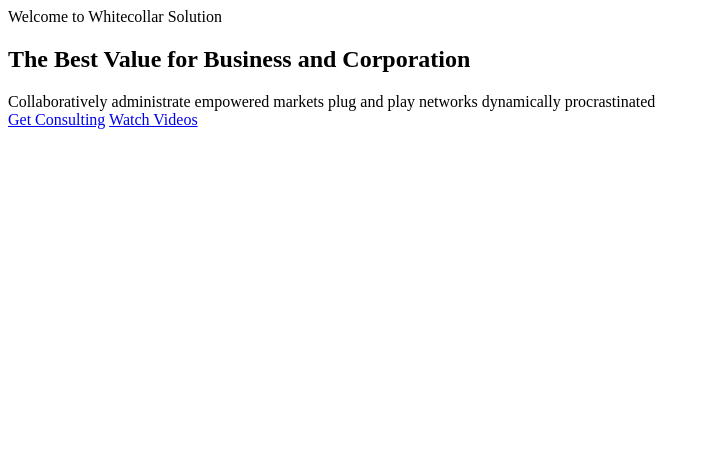
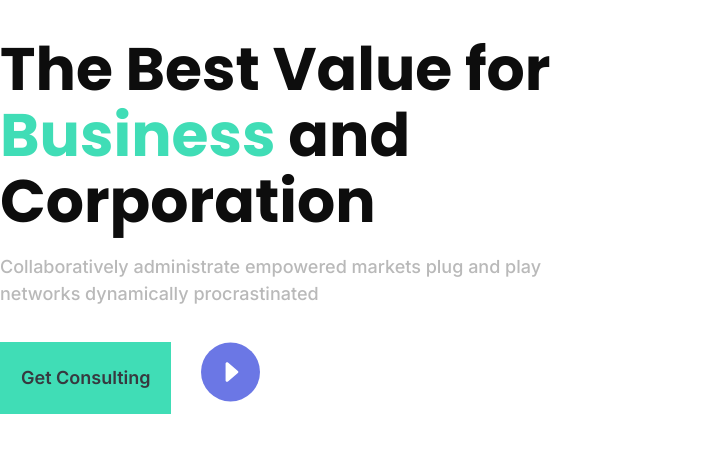
Before and after one commit to SunCavefreelancer/lesson-22, a plain HTML site: page index.html in a window 1280 px wide. Shown: the whole page, without its empty margins (0-718 px from the left). Drawn offline with Linux system fonts and the light colour scheme; a script that the page names is missing.

Commit message:
Add files via upload

```diff
--- a/scss/_function.scss
+++ b/scss/_function.scss
@@ -62,7 +62,10 @@
     }
     // Якщо не підтримується clamp();
     @supports not (#{$property}: $propertyValue) {
-			#{$property}: calc(#{toRem($minSize)} + #{$addSize} * (100vw - #{toRem($widthTo)}) / #{math.div($widthFrom, 16) - math.div($widthTo, 16)});
+      #{$property}: calc(
+        #{toRem($minSize)} + #{$addSize} * (100vw - #{toRem($widthTo)}) / #{math.div($widthFrom, 16) -
+          math.div($widthTo, 16)}
+      );
     }
   }
   @if $keepSize != 1 and $keepSize != 2 {
@@ -73,3 +76,14 @@
 }
 
 // .....
+// Мінімальна ширина сторінки
+$minWidth: 320;
+// Ширина полотна (макету)
+$maxWidth: 1920;
+// Ширина обмежуючого контейнера (0 = немає обмеження)
+$maxWidthContainer: 1170;
+// Загальний відступ у контейнера
+// (30 = по 15px ліворуч і праворуч, 0 = немає відступу)
+$containerPadding: 30;
+// Ширина спрацьовування першого брейкпоінту
+$containerWidth: $maxWidthContainer + $containerPadding;
--- a/scss/style.scss
+++ b/scss/style.scss
@@ -1,16 +1,4 @@
-// Мінімальна ширина сторінки
-$minWidth: 320;
-// Ширина полотна (макету)
-$maxWidth: 1920;
-// Ширина обмежуючого контейнера (0 = немає обмеження)
-$maxWidthContainer: 1170;
-// Загальний відступ у контейнера
-// (30 = по 15px ліворуч і праворуч, 0 = немає відступу)
-$containerPadding: 30;
-// Ширина спрацьовування першого брейкпоінту
-$containerWidth: $maxWidthContainer + $containerPadding;
-
-
+@use "sass:math";
 
 // Підключення шрифтів
 @import "_fonts.scss";
@@ -25,9 +13,6 @@ $containerWidth: $maxWidthContainer + $containerPadding;
 
 
 
-
-
-
 body {
   font-size: toRem(16);
 }
@@ -36,18 +21,16 @@ body {
   overflow: clip;
   min-height: 100%;
 
-
-	display: flex;			//прижимаем футер книзу
+  display: flex; //прижимаем футер книзу
   flex-direction: column; //прижимаем футер книзу
 }
 .wrapper main {
-	flex-grow: 1;			//прижимаем футер книзу
+  flex-grow: 1; //прижимаем футер книзу
 }
-
 
 // для усіх "__container" однаково
 [class*="__container"] {
-	max-width: 1270px;/* 1240 + 15 + 15 */
+  max-width: 1270px; /* 1240 + 15 + 15 */
   margin: 0 auto;
   padding-left: 15px;
   padding-right: 15px;
@@ -60,10 +43,8 @@ body {
 // EM - береться від поточного або
 // успаткованого розміру шрифту
 
-
 //SCSS основні стилі
 .hero {
-
   // .hero__text
   &__text {
     //max-width: toRem(595);
@@ -71,23 +52,23 @@ body {
   }
   h2 {
     color: #0d0d0d;
-			font-family: 'Poppins';
+    font-family: "Poppins";
     font-size: 60px;
     font-weight: 700;
     line-height: 110%;
     margin-bottom: 20px;
     & span {
-				color: #40DDB6;
-				font-family: 'Poppins';
+      color: #40ddb6;
+      font-family: "Poppins";
     }
   }
-		&>*:last-child {
+  & > *:last-child {
     margin-bottom: 0;
   }
   // .hero__title
   &__title {
-			color: #FFF;
-			font-family: 'Inter';
+    color: #fff;
+    font-family: "Inter";
     font-size: 18px;
     font-weight: 600;
     line-height: 146.187%;
@@ -96,8 +77,8 @@ body {
 
   // .hero__sub-title
   &__sub-title {
-			color: #B9B9B9;
-			font-family: 'Inter';
+    color: #b9b9b9;
+    font-family: "Inter";
     font-size: 18px;
     font-weight: 500;
     line-height: 146.187%;
@@ -112,10 +93,10 @@ body {
   // .hero__left
   &__left {
     padding: 27px 21px;
-			background-color: #40DDB6;
-			color: #37393F;
+    background-color: #40ddb6;
+    color: #37393f;
     text-align: center;
-			font-family: 'Inter';
+    font-family: "Inter";
     font-size: 18px;
     font-weight: 600;
     text-transform: capitalize;
@@ -124,16 +105,16 @@ body {
 
   // .hero__right
   &__right {
-			color: #FFF;
+    color: #fff;
     text-align: center;
-			font-family: 'Inter';
+    font-family: "Inter";
     font-size: 18px;
     font-weight: 600;
     text-transform: capitalize;
     display: flex;
     gap: 10px;
     &::before {
-				content: '';
+      content: "";
       display: inline-block;
       background-image: url(../img/hero02.svg);
       background-position: 0 0;
```
Also changed, not shown: css/style.css. Lines whose indentation alone changed are shown as unchanged.
